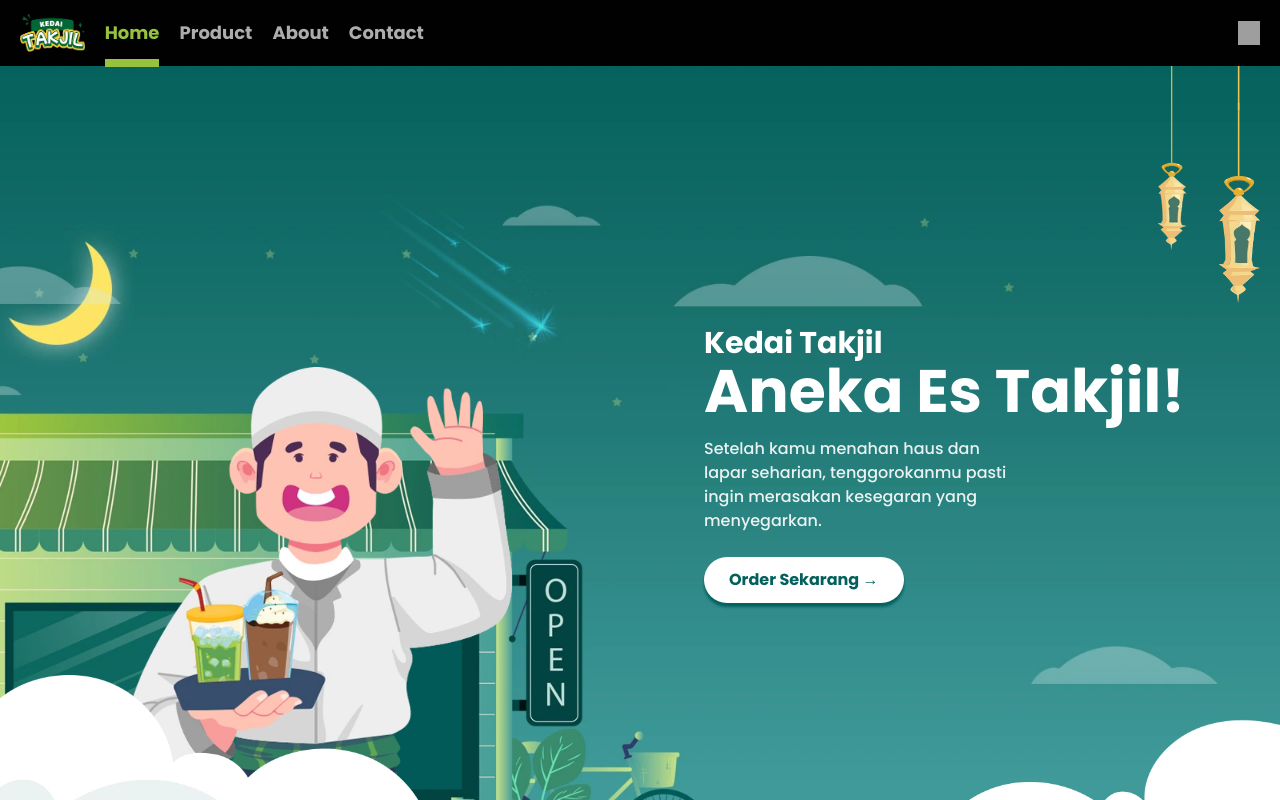
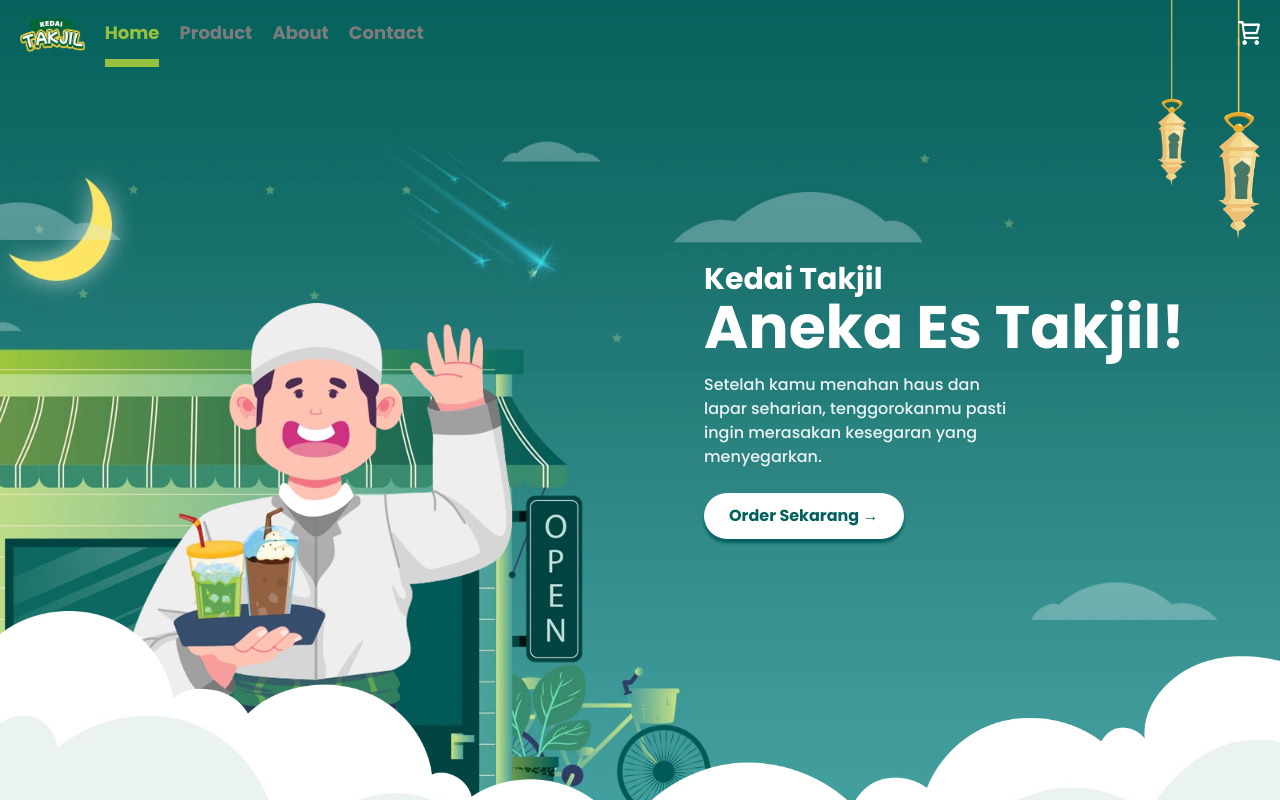
Before and after one commit to Framzy/Kedai-Takjil-React, a React (Vite) app: page / in a window 1280 px wide. Shown: the top 800 px of the page. Built offline with nearby package versions, Linux system fonts and the light colour scheme; no server answers; grey boxes are pictures that could not be loaded.

Commit message:
Refactor Layout and Navbar components; remove unused code, update asset paths, and enhance styling for improved UI

```diff
--- a/src/app/Layout.jsx
+++ b/src/app/Layout.jsx
@@ -30,7 +30,7 @@
     <>
       <Navbar cartCount={getTotalQuantity()} onCartClick={handleCartClick} />
 
-      <main className="pt-16 min-h-screen">
+      <main className="min-h-screen">
         <Outlet />
       </main>
 
--- a/src/components/layout/Navbar.jsx
+++ b/src/components/layout/Navbar.jsx
@@ -1,10 +1,10 @@
 import { useEffect, useState } from "react";
-import { useLocation, useNavigate } from "react-router-dom";
+import { useLocation } from "react-router-dom";
 
-import cartIcon from "../../assets/nav/cart_icon.webp";
-import cartIconActive from "../../assets/nav/cart_icon_active.webp";
+import cartIcon from "../../assets/images/nav/cart_icon.webp";
+import cartIconActive from "../../assets/images/nav/cart_icon_active.webp";
 
-import useDebounce from "../../hooks/useDebounce";
+import useScrollToSection from "../../hooks/useScrollToSection";
 
 const navItems = [
   { label: "Home", section: "hero" },
@@ -14,18 +14,15 @@
 ];
 
 const Navbar = ({ cartCount, onCartClick }) => {
+  const { scrollToSection } = useScrollToSection();
+
   const [isScrolled, setIsScrolled] = useState(false);
   const [isMenuOpen, setIsMenuOpen] = useState(false);
 
-  // Active section hanya untuk landing page
   const [activeSection, setActiveSection] = useState("hero");
 
-  const navigate = useNavigate();
   const location = useLocation();
 
-  // =========================
-  // Toggle Mobile Menu
-  // =========================
   const toggleMenu = () => {
     setIsMenuOpen(!isMenuOpen);
   };
@@ -34,28 +31,6 @@
     setIsMenuOpen(false);
   };
 
-  // =========================
-  // Resize Handler
-  // =========================
-  const handleResize = useDebounce(() => {
-    if (window.innerWidth >= 768) {
-      setIsMenuOpen(false);
-    }
-  }, 200);
-
-  useEffect(() => {
-    window.addEventListener("resize", handleResize, {
-      passive: true,
-    });
-
-    return () => {
-      window.removeEventListener("resize", handleResize);
-    };
-  }, [handleResize]);
-
-  // =========================
-  // Navbar Shadow
-  // =========================
   useEffect(() => {
     const handleScroll = () => {
       setIsScrolled(window.scrollY > 0);
@@ -70,11 +45,7 @@
     };
   }, []);
 
-  // =========================
-  // Active Section Scroll Spy
-  // =========================
   useEffect(() => {
-    // hanya aktif di homepage
     if (location.pathname !== "/") return;
 
     const sections = ["hero", "product", "about", "contact"];
@@ -103,7 +74,6 @@
       passive: true,
     });
 
-    // trigger pertama kali
     handleActiveSection();
 
     return () => {
@@ -111,9 +81,6 @@
     };
   }, [location.pathname]);
 
-  // =========================
-  // Lock Body Scroll
-  // =========================
   useEffect(() => {
     document.body.style.overflow = isMenuOpen ? "hidden" : "auto";
 
@@ -122,49 +89,20 @@
     };
   }, [isMenuOpen]);
 
-  // =========================
-  // Scroll To Section
-  // =========================
-  const scrollToSection = (id) => {
-    // jika sudah di homepage
-    if (location.pathname === "/") {
-      document.getElementById(id)?.scrollIntoView({
-        behavior: "smooth",
-        block: "start",
-      });
-    } else {
-      // pindah ke homepage dulu
-      navigate("/");
-
-      // tunggu render selesai
-      setTimeout(() => {
-        document.getElementById(id)?.scrollIntoView({
-          behavior: "smooth",
-          block: "start",
-        });
-      }, 100);
-    }
-
+  const handleNavClick = (id) => {
+    scrollToSection(id);
     closeMenu();
   };
 
-  // =========================
-  // Route Checker
-  // =========================
   const isRouteActive = (path) => {
     return location.pathname === path;
   };
 
-  // =========================
-  // Active Nav Checker
-  // =========================
   const getNavClass = (item) => {
-    // Route Active
     if (item.route && location.pathname === item.route) {
       return activeClass;
     }
 
-    // Section Active
     if (location.pathname === "/" && activeSection === item.section) {
       return activeClass;
     }
@@ -172,9 +110,6 @@
     return inActiveClass;
   };
 
-  // =========================
-  // Tailwind Classes
-  // =========================
   const activeClass = `
     text-[var(--color-secondary)]
     relative
@@ -192,7 +127,7 @@
   `;
 
   const inActiveClass = `
-    text-[#ADADAD]
+text-[var(--color-grey)]
     relative
     cursor-pointer
 
@@ -215,17 +150,14 @@
       className={`
         fixed top-0 left-0 z-50
         w-full px-5 py-3.5
-        bg-[#010101]
+
 
         transition-all duration-300 ease-in-out
 
-        ${isScrolled ? "shadow-sm shadow-black/50" : "shadow-none"}
+        ${isScrolled ? "bg-[var(--background-dark)]  shadow-sm shadow-black/50" : "shadow-none bg-transparent"}
       `}
     >
       <div className="w-full flex items-center justify-between">
-        {/* =========================
-            Hamburger
-        ========================= */}
         <div
           className={`
             hamburger
@@ -242,9 +174,6 @@
           <span className="bar"></span>
         </div>
 
-        {/* =========================
-            Logo
-        ========================= */}
         <button
           onClick={() => scrollToSection("hero")}
           className="cursor-pointer"
@@ -252,12 +181,9 @@
           <img src="icon/logo.png" alt="logo aplikasi" className="w-18 h-9.5" />
         </button>
 
-        {/* =========================
-            Navigation
-        ========================= */}
         <ul
           className={`
-            fixed top-16 left-0
+            fixed top-16.5 left-0
             w-3/4 h-screen pb-20
 
             flex flex-col
@@ -266,7 +192,6 @@
 
             bg-[var(--color-primary)]/95
 
-            text-[#ADADAD]
             text-lg
             font-bold
             text-center
@@ -274,7 +199,7 @@
             transition-transform duration-300
             transform
 
-            ${isMenuOpen ? "translate-x-0" : "-translate-x-full"}
+            ${isMenuOpen ? "translate-x-0 " : "-translate-x-full"}
 
             md:static
             md:w-full
@@ -297,7 +222,7 @@
           {navItems.map((item) => (
             <li key={item.label}>
               <button
-                onClick={() => scrollToSection(item.section)}
+                onClick={() => handleNavClick(item.section)}
                 className={getNavClass(item)}
               >
                 {item.label}
@@ -306,9 +231,6 @@
           ))}
         </ul>
 
-        {/* =========================
-            Cart
-        ========================= */}
         <div className="relative">
           <img
             src={isRouteActive("/cart") ? cartIconActive : cartIcon}
--- a/src/index.css
+++ b/src/index.css
@@ -4,11 +4,14 @@
 :root {
   --color-primary: #04605d;
   --color-secondary: #97c23f;
-  --background: #eaf3f2;
+  --color-grey: #7c7c7c;
+  --background-white: #ebf2f2;
+  --background-dark: #010101;
 }
 
 html {
   scroll-behavior: smooth;
+
   font:
     16px/1.5 "Poppins",
     sans-serif;
--- a/src/styles/global.css
+++ b/src/styles/global.css
@@ -1,3 +1,10 @@
+body {
+  font-family: "Poppins", sans-serif;
+  margin: 0;
+  padding: 0;
+  box-sizing: border-box;
+}
+
 .bar {
   display: block;
   width: 25px;
```
